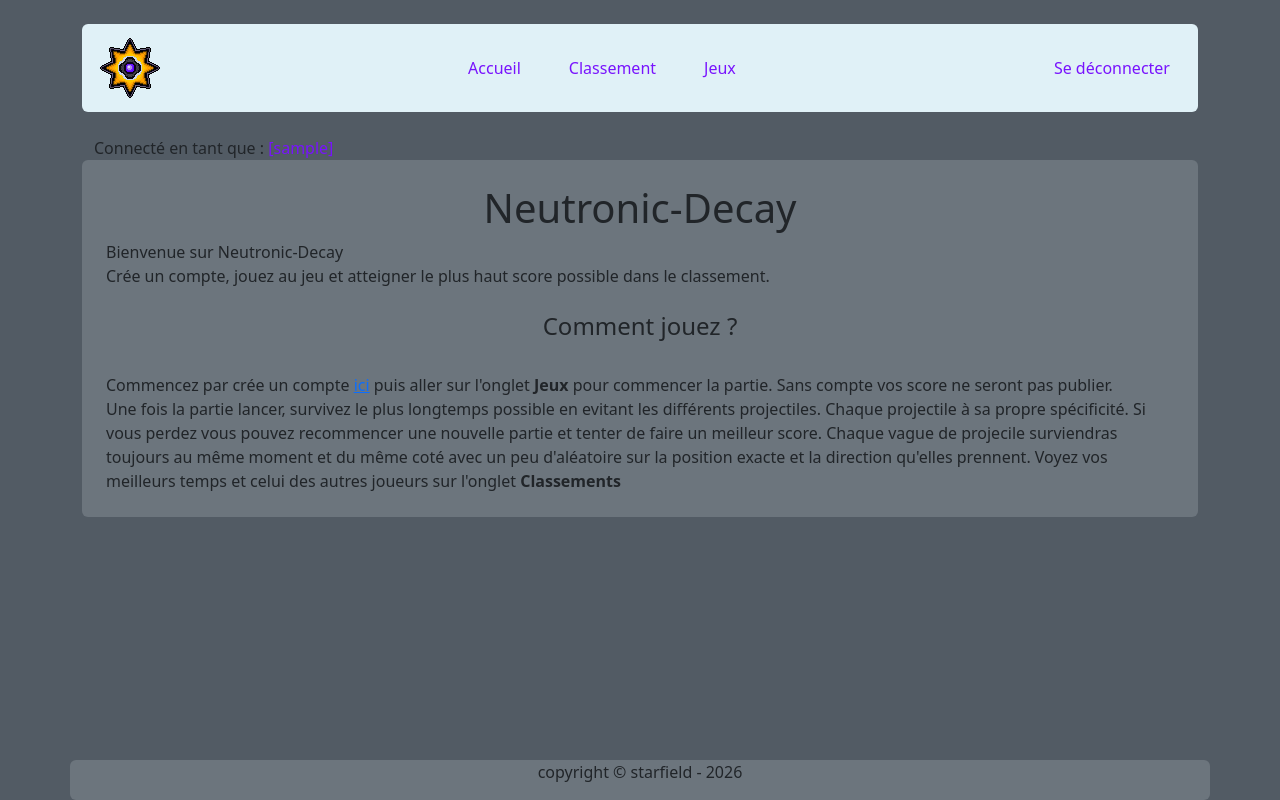
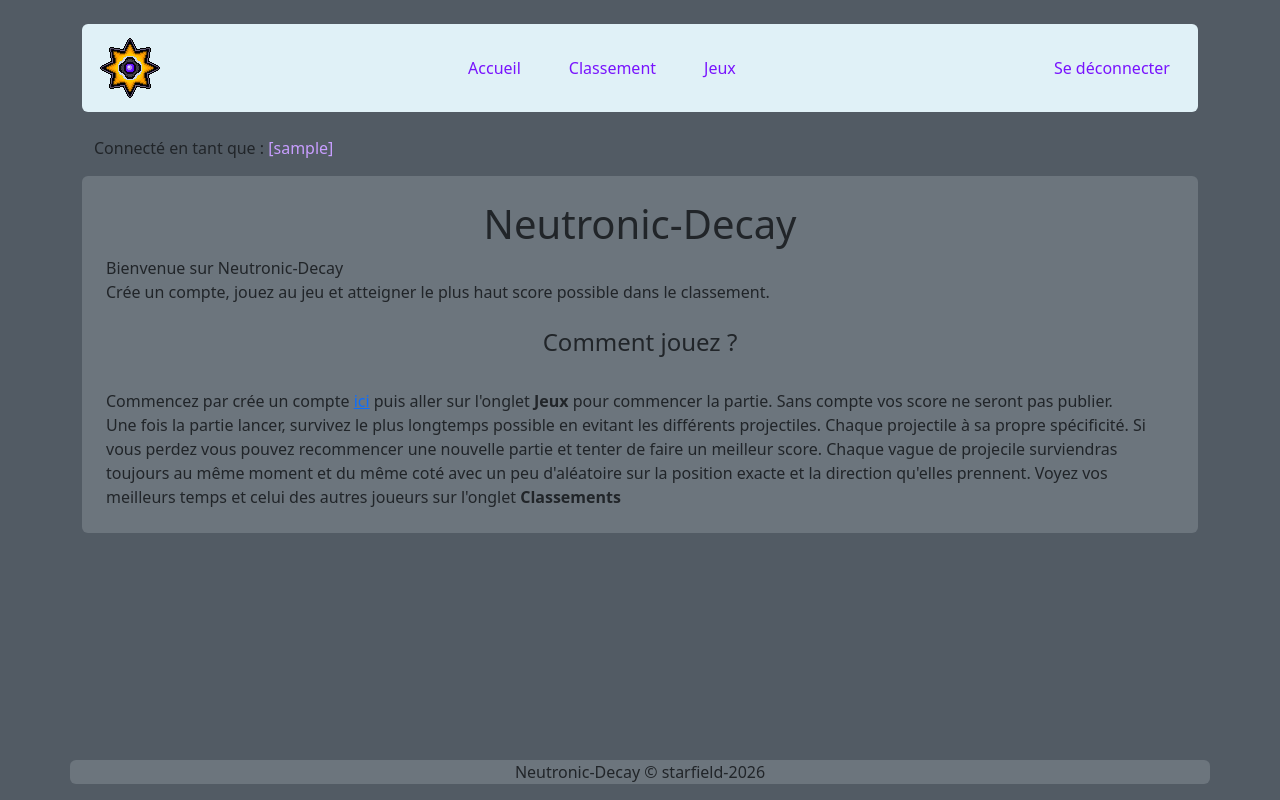
Before and after one commit to Delogarix/Neutronic-Decay, a PHP site: page /index.php in a window 1280 px wide. Run offline with PHP 8.4, Linux system fonts and the light colour scheme; the visitor is signed in with stand-in values (Sample User, id 1); data that the repository does not hold is empty.

Commit message:
color changes + dynamic footer

```diff
--- a/server/structure/footer.php
+++ b/server/structure/footer.php
@@ -1,5 +1,5 @@
-<footer class="">
-    <div class="container bg-secondary rounded fixed-bottom">
-        <p class="text-center">copyright © starfield - 2026</p>
+<footer>
+    <div class="container bg-secondary rounded">
+        <p class="text-center">Neutronic-Decay © starfield-2026</p>
     </div>
 </footer>
--- a/server/structure/header.php
+++ b/server/structure/header.php
@@ -30,10 +30,10 @@
         </div>
     </nav>
     <br>
-    <div class="container">
+    <div class="container mb-3">
         <?php if (isset($_SESSION['logged'])): ?>
             <span>Connecté en tant que : </span>
-            <span class="purple-1"><?= "[" . $_SESSION['username'] . "]"?></span>
+            <span class="purple-2"><?= "[" . $_SESSION['username'] . "]"?></span>
         <?php else: ?>
             <p>Pas de session en cours</p>
         <?php endif ?>
--- a/server/style.css
+++ b/server/style.css
@@ -1,14 +1,11 @@
-.color-main {
-    background-color: rgb(82, 91, 100);
-}
 
-.bg-nav {
-    background-color: rgb(224, 241, 247);
-}
+.color-main { background-color: rgb(82, 91, 100); }
 
-.purple-1 {
-    color: rgb(120, 19, 253);
-}
+.bg-nav { background-color: rgb(224, 241, 247); }
+
+.purple-1 { color: rgb(120, 19, 253); }
+
+.purple-2 { color: rgb(200, 158, 255); }
 
 .gold-1 { color: rgb(255, 167, 3);}
 
@@ -26,18 +23,21 @@
     background: -webkit-linear-gradient(90deg,rgba(176, 176, 176, 1) 0%, rgb(201, 201, 201) 33%, rgba(255, 255, 255, 1) 100%);
     -webkit-background-clip: text;
     -webkit-text-fill-color: transparent;
+    font-size: 25px;
 }
 
 .grade-pink {
     background: -webkit-linear-gradient(90deg,rgb(168, 91, 133) 0%, rgba(255, 179, 231, 1) 78%, rgba(255, 232, 248, 1) 100%);
     -webkit-background-clip: text;
     -webkit-text-fill-color: transparent;
+    font-size: 25px;
 }
 
 .grade-purple {
     background: -webkit-linear-gradient(90deg,rgb(128, 93, 168) 0%, rgb(221, 179, 255) 78%, rgba(255, 232, 248, 1) 100%);
     -webkit-background-clip: text;
     -webkit-text-fill-color: transparent;
+    font-size: 25px;
 }
 
 
@@ -45,3 +45,16 @@
     0%   { background-position: 0 100%; }
     100% { background-position: 10% 0%; }
 }
+
+html, body {
+	height: 100%;
+	margin: 0; padding: 0;
+}
+body {
+	display : table;
+	width: 100%;
+}
+footer {
+	display : table-row;
+	height: 10px; /* à titre d'exemple */
+}
```
